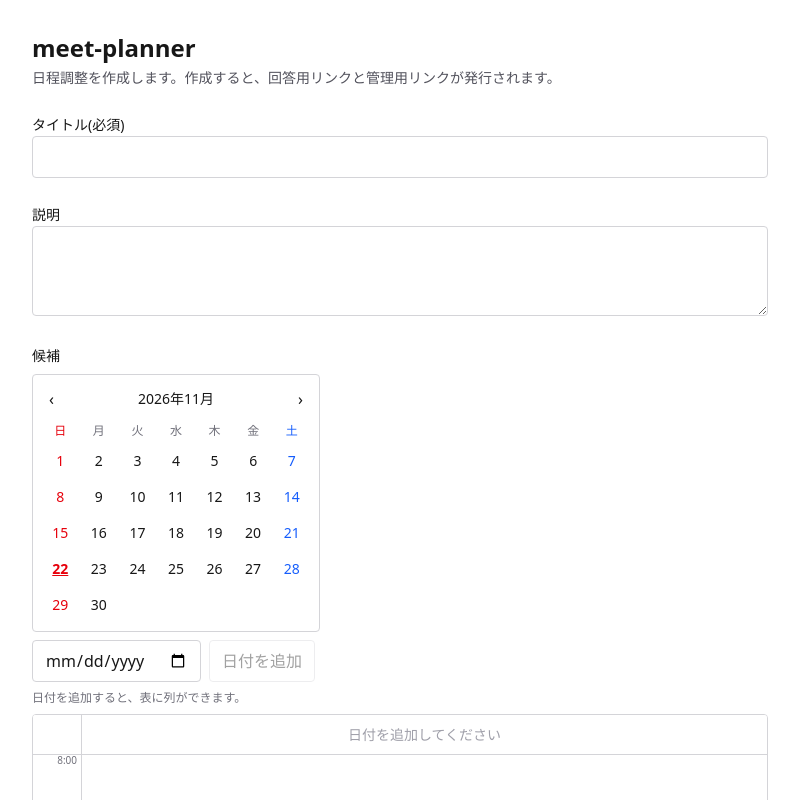
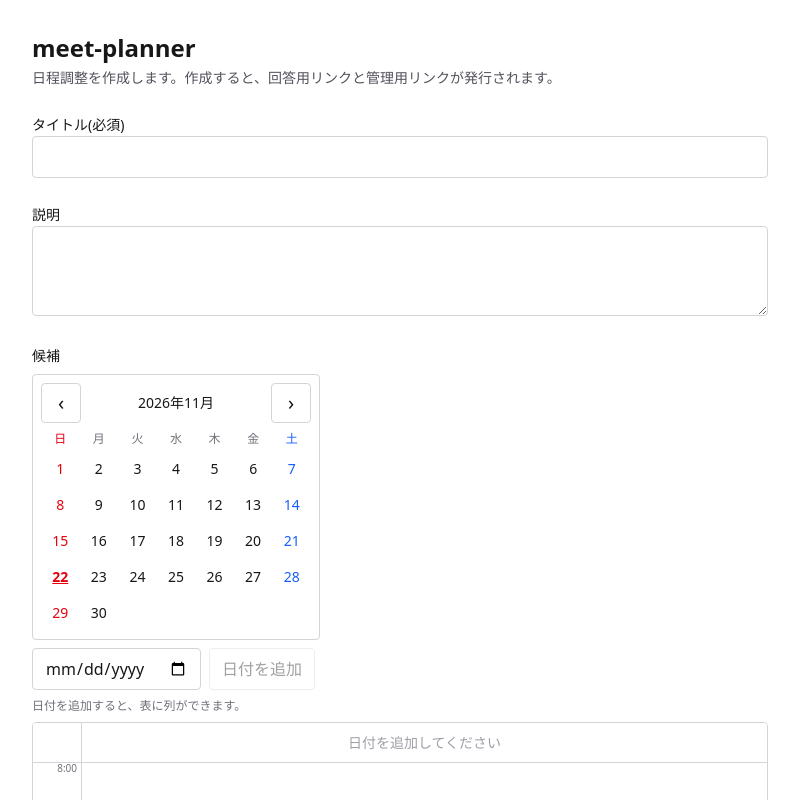
Before and after one commit to hirohito-doi/meet-planner, a Next.js app: page / in a window 1280 px wide. Shown: the top 800 px of the page, without its empty margins (240-1039 px from the left). Built offline with nearby package versions, Linux system fonts and the light colour scheme.

Commit message:
style(app): larger month and remove-date buttons
Co-Authored-By: Claude Opus 5.5 <noreply@anthropic.com>

```diff
--- a/app/_components/month-calendar.tsx
+++ b/app/_components/month-calendar.tsx
@@ -45,13 +45,13 @@ export function MonthCalendar({
   return (
     <div className="w-72 rounded border border-zinc-300 p-2">
       <div className="mb-1 flex items-center justify-between">
-        <button type="button" aria-label="前の月" onClick={() => move(-1)} className="rounded px-2 py-1 hover:bg-zinc-100">
+        <button type="button" aria-label="前の月" onClick={() => move(-1)} className="flex size-10 items-center justify-center rounded border border-zinc-300 text-xl hover:bg-zinc-100">
           ‹
         </button>
         <span className="text-sm font-medium">
           {year}年{month + 1}月
         </span>
-        <button type="button" aria-label="次の月" onClick={() => move(1)} className="rounded px-2 py-1 hover:bg-zinc-100">
+        <button type="button" aria-label="次の月" onClick={() => move(1)} className="flex size-10 items-center justify-center rounded border border-zinc-300 text-xl hover:bg-zinc-100">
           ›
         </button>
       </div>
--- a/app/_components/slot-grid.tsx
+++ b/app/_components/slot-grid.tsx
@@ -190,7 +190,7 @@ export function SlotGrid({
                   <button
                     type="button"
                     aria-label={`${formatDay(jstMidnight(date))}を外す`}
-                    className="rounded px-1 text-zinc-400 hover:bg-zinc-100 hover:text-zinc-700"
+                    className="flex size-8 items-center justify-center rounded text-lg text-zinc-500 hover:bg-zinc-100 hover:text-zinc-800"
                     onClick={() => onRemoveDate(date)}
                   >
                     ×
```
